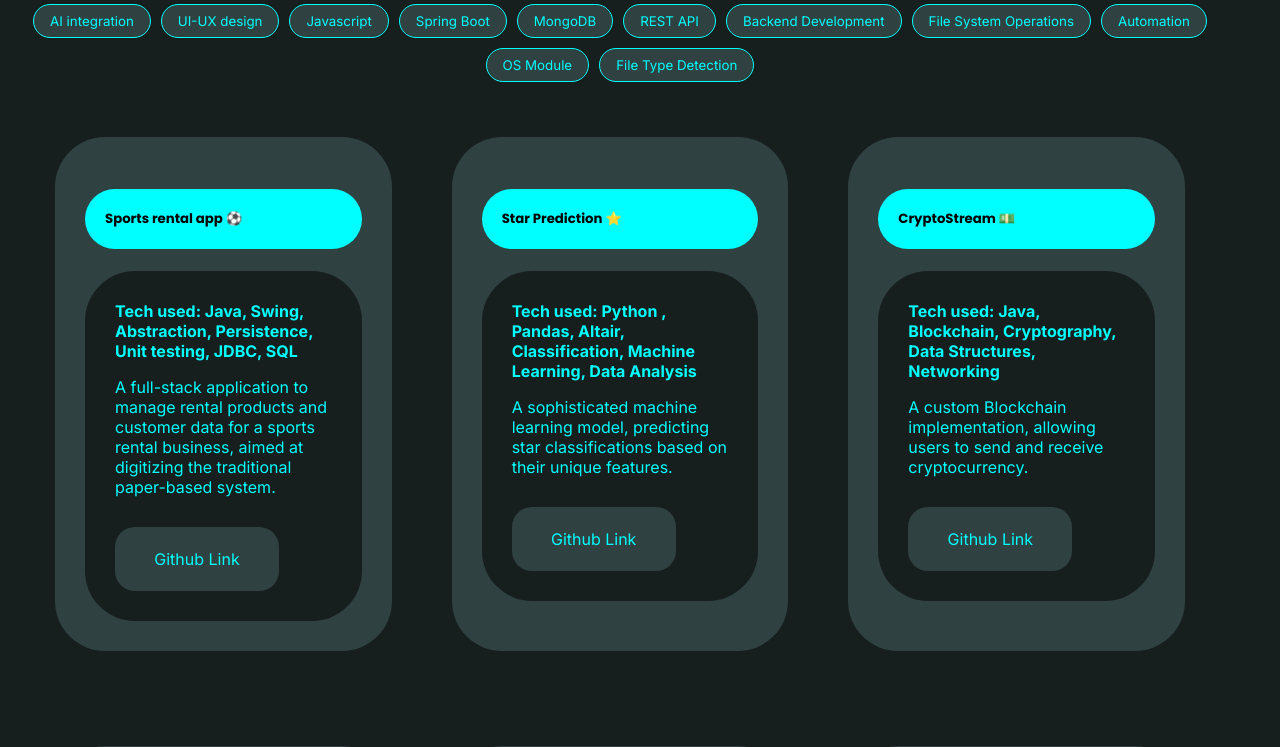
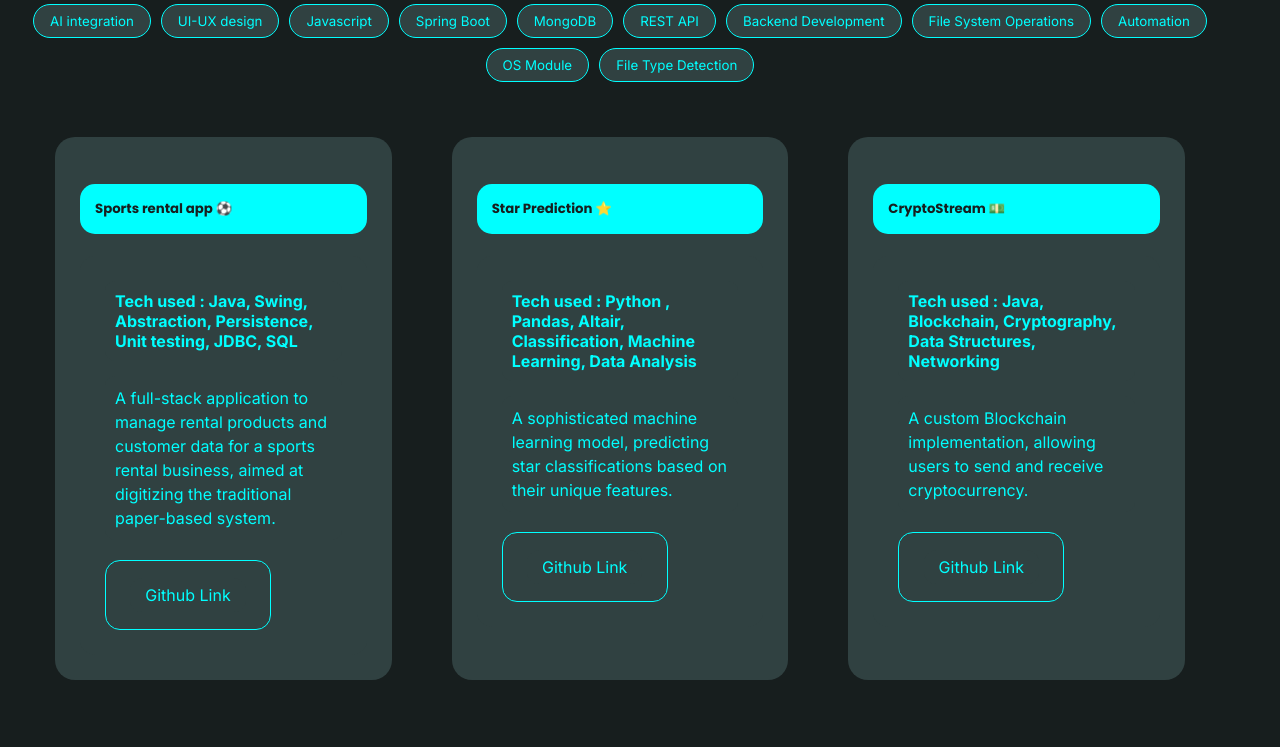
Before and after one commit to Tjindl/portfolio, a React (Vite) app: page / in a window 1280 px wide. Shown: the part 2140-2887 px from the top of the page. Built offline with nearby package versions, Linux system fonts and the light colour scheme.

Commit message:
Beautification

```diff
--- a/src/Projects.css
+++ b/src/Projects.css
@@ -10,33 +10,43 @@
 
 .card {
     margin: 15px;
-    color: aqua;
-    margin-bottom: 50px;
-    padding: 30px;
-    background-color: rgb(48, 65, 65);
-    border-radius: 50px;
+    color: var(--text-color);
+    margin-bottom: 35px;
+    padding: 25px;
+    background-color: var(--card-bg);
+    border-radius: 20px;
 }
 
 .card .header {
-    background-color: aqua;
+    background-color: var(--text-color);
     font-weight: bolder;
-    color: black;
-    padding: 20px;
-    border-radius: 50px;
+    color: var(--bg-color);
+    padding: 15px;
+    border-radius: 15px;
 }
 
 .card-body {
-    padding: 30px;
-    border-radius: 50px;
+    padding: 25px;
+    border-radius: 15px;
+    background-color: var(--card-bg);
 }
 
 .card .title {
-    color : aqua;
+    color: var(--text-color);
     font-weight: bold;
+    margin-bottom: 15px;
+    padding: 10px;
+    background-color: var(--card-bg);
+    border-radius: 10px;
 }
 
-.card .text{
-    color : aqua;
+.card .text {
+    color: var(--text-color);
+    padding: 10px;
+    margin: 15px 0;
+    background-color: var(--card-bg);
+    border-radius: 10px;
+    line-height: 1.5;
 }
 
 .card .body .button-cont {
@@ -45,26 +55,26 @@
     justify-content: center;
     align-items: center;
     padding: 7px;
-    background-color: rgb(48, 65, 65);
-    border-radius: 20px;
-    margin-top: 30px;
+    background-color: var(--card-bg);
+    border-radius: 15px;
+    margin-top: 20px;
+    border: 1px solid var(--text-color);
+    transition: all 0.3s ease;
 }
 
 .card .body .link {
-    background-color: rgb(48, 65, 65);
-    color: aqua;
-
+    background-color: var(--card-bg);
+    color: var(--text-color);
     margin: 10px;
-    border-radius: 4px;
-
     text-decoration: none;
-    padding: 5px;
-    border-radius: 10px;
+    padding: 7px 15px;
+    border-radius: 12px;
+    transition: all 0.3s ease;
 }
 
 .card .body .button-cont:hover {
-    color: rgb(48, 65, 65);
-    background-color: aqua;
+    color: var(--bg-color);
+    background-color: var(--text-color);
 }
 
 .project h2 {
@@ -116,18 +126,19 @@
 }
 
 .filter-btn {
-    background-color: rgb(48, 65, 65);
-    color: aqua;
-    border: 1px solid aqua;
+    background-color: var(--card-bg);
+    color: var(--text-color);
+    border: 1px solid var(--text-color);
     padding: 8px 16px;
     border-radius: 20px;
     cursor: pointer;
     transition: all 0.3s ease;
 }
 
-.filter-btn:hover, .filter-btn.active {
-    background-color: aqua;
-    color: rgb(23, 30, 30);
+.filter-btn:hover,
+.filter-btn.active {
+    background-color: var(--text-color);
+    color: var(--bg-color);
 }
 
 .projects-grid {
--- a/src/Projects.jsx
+++ b/src/Projects.jsx
@@ -1,11 +1,11 @@
 import Data from "./Data";
-import React, { useState, Suspense, useCallback } from 'react';
+import React, { useState, Suspense } from 'react';
 import './Projects.css';
 import Card from 'react-bootstrap/Card';
 
 function LoadingProjects() {
     return (
-        <div className="loading-container" role="alert" aria-busy="true" aria-label="Loading projects">
+        <div className="loading-container">
             {[1, 2, 3].map(i => (
                 <div key={i} className="loading-card"></div>
             ))}
@@ -16,13 +16,6 @@ function LoadingProjects() {
 function Projects() {
     const [filter, setFilter] = useState('All');
     const [isLoading, setIsLoading] = useState(true);
-
-    const handleKeyPress = useCallback((event, tech) => {
-        if (event.key === 'Enter' || event.key === ' ') {
-            event.preventDefault();
-            setFilter(tech);
-        }
-    }, []);
 
     React.useEffect(() => {
         const timer = setTimeout(() => {
@@ -45,40 +38,32 @@ function Projects() {
 
     return (
         <div>
-            <div className="filter-container" role="toolbar" aria-label="Project filters">
+            <div className="filter-container">
                 {allTechnologies.map(tech => (
                     <button
                         key={tech}
                         className={`filter-btn ${filter === tech ? 'active' : ''}`}
                         onClick={() => setFilter(tech)}
-                        onKeyDown={(e) => handleKeyPress(e, tech)}
-                        aria-pressed={filter === tech}
-                        aria-label={`Filter by ${tech}`}
-                        tabIndex={0}
                     >
                         {tech}
                     </button>
                 ))}
             </div>
             <Suspense fallback={<LoadingProjects />}>
-                <div className="projects-grid" role="list">
+                <div className="projects-grid">
                     {filteredProjects.map(proj => (
-                        <Card key={proj.name} className="card" role="listitem">
+                        <Card key={proj.name} className="card">
                             <Card.Header className="header" as="h5">{proj.name}</Card.Header>
                             <Card.Body className="body">
-                                <Card.Title className="title">Tech used: {proj.tech}</Card.Title>
+                                <Card.Title className="title">Tech used : {proj.tech}</Card.Title>
                                 <Card.Text className="text">{proj.description}</Card.Text>
-                                <div className='button-cont'>
-                                    <a
-                                        className="link"
-                                        href={proj.link}
-                                        target="_blank"
-                                        rel="noopener noreferrer"
-                                        aria-label={`View ${proj.name} on GitHub`}
-                                    >
-                                        Github Link
-                                    </a>
-                                </div>
+                                {/* <div className="alignment"> */}
+                                    <div className='button-cont'>
+                                        <a className="link" href={proj.link} target="_blank" rel="noopener noreferrer">
+                                            Github Link
+                                        </a>
+                                    </div>
+                                {/* </div> */}
                             </Card.Body>
                         </Card>
                     ))}
```
